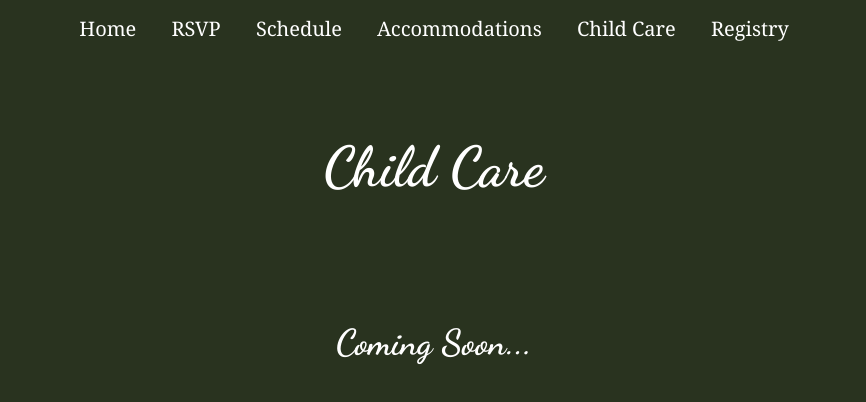
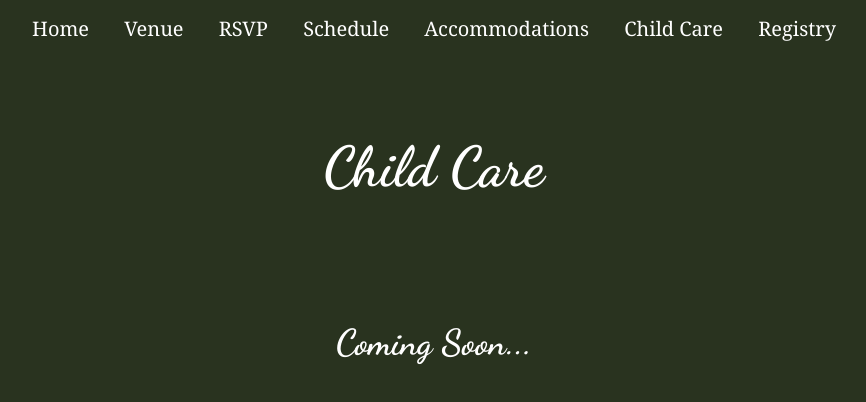
Before and after one commit to nicpavao/oxbridge-ball, a plain HTML site: page pages/child_care.html in a window 1280 px wide. Shown: the whole page, without its empty margins (206-1072 px from the left). Drawn offline with Linux system fonts and the light colour scheme.

Commit message:
added venue tab to remainign pages

```diff
--- a/pages/child_care.html
+++ b/pages/child_care.html
@@ -10,6 +10,7 @@
 <body>
     <div class="nav-bar">
         <a href="../index.html">Home</a>
+        <a href="./pages/venue.html">Venue</a>
         <a href="./rsvp.html">RSVP</a>
         <a href="./schedule.html">Schedule</a>
         <a href="./travel.html">Accommodations</a>
```
Also changed, not shown: pages/registry.html (+1 -0 lines), pages/rsvp.html (+1 -0 lines), pages/schedule.html (+1 -0 lines), pages/travel.html (+1 -0 lines), pages/venue.html (+1 -0 lines).
